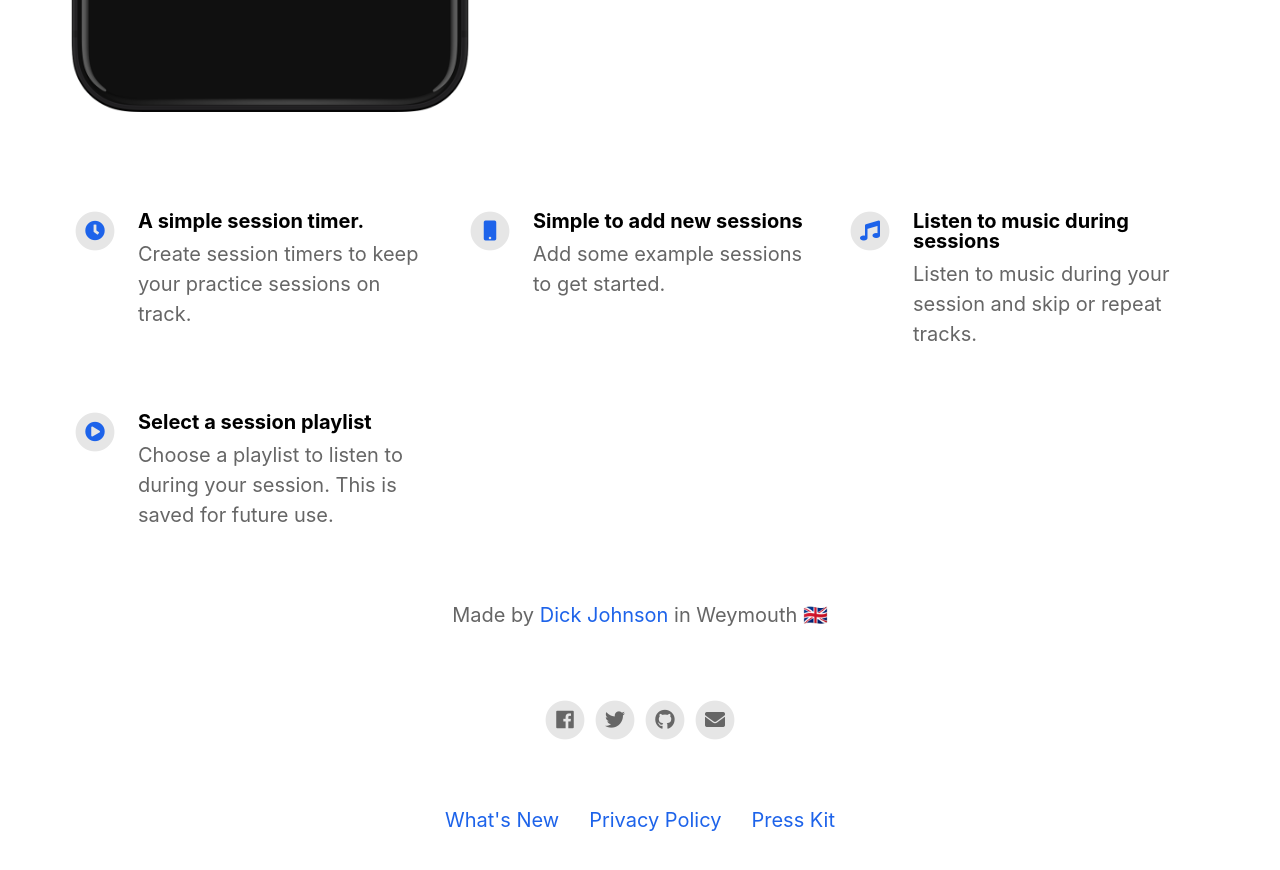
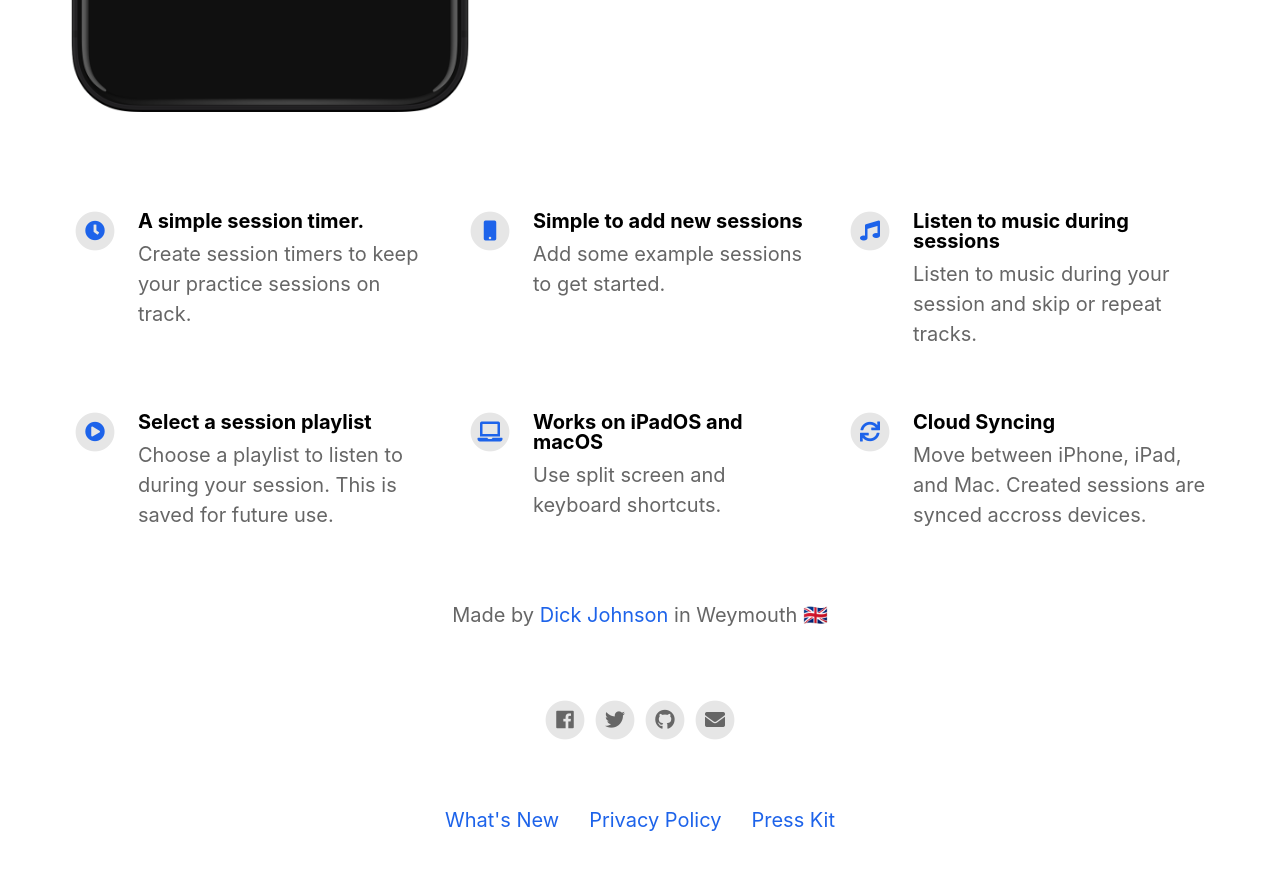
Before and after one commit to firewerkz/practice2.app, a Jekyll site: the page built from index.html, in a window 1280 px wide and 900 px high, scrolled down 873 px. Shown: the top 870 px of the window. Built offline with Jekyll 4.4.1, drawn with Linux system fonts in a browser that asks for light colours; nearby versions of some CDN libraries.

Commit message:
Added features

```diff
--- a/_config.yml
+++ b/_config.yml
@@ -50,6 +50,14 @@ features                                  :
   - title                                 : Select a session playlist
     description                           : Choose a playlist to listen to during your session. This is saved for future use.
     fontawesome_icon_name                 : play-circle
+
+  - title                                 : Works on iPadOS and macOS
+    description                           : Use split screen and keyboard shortcuts.
+    fontawesome_icon_name                 : laptop
+
+  - title                                 : Cloud Syncing
+    description                           : Move between iPhone, iPad, and Mac. Created sessions are synced accross devices.
+    fontawesome_icon_name                 : sync
 
   - title                                 : # New Feature Title
     description                           : # New Feature Description
```
